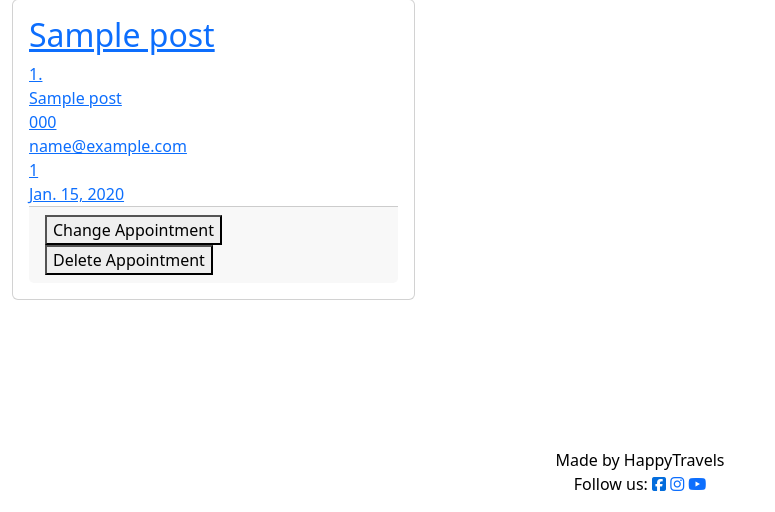
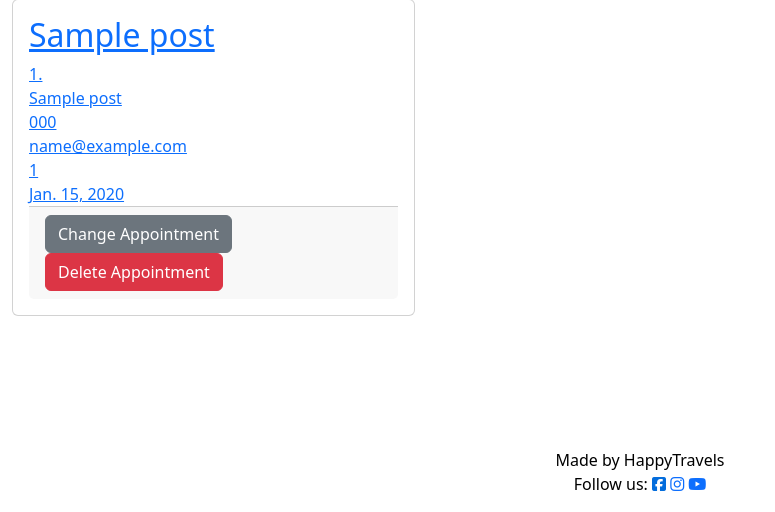
Before and after one commit to d-lynch95/Portfolio-Project4, a Django app: page /posts/ in a window 1280 px wide. Shown: the part 288-800 px from the top of the page, without its empty margins (0-775 px from the left). Run offline with Django 3.2, Linux system fonts and the light colour scheme; a user stored in the database is signed in; tables that the repository leaves empty hold one stand-in row (values such as "Sample post"); some libraries are stand-ins or nearby versions.

Commit message:
addd styling to change and delete appointment buttons on posts.html

```diff
--- a/booking/templates/posts.html
+++ b/booking/templates/posts.html
@@ -26,10 +26,10 @@
                             </a>
                             <div class="card-footer">
                                 <a href="{% url 'edit' slug=post.slug %}">
-                                    <button>Change Appointment</button>
+                                    <button class="btn btn-secondary">Change Appointment</button>
                                 </a>
                                 <a href="{% url 'delete' slug=post.slug %}">
-                                    <button>Delete Appointment</button>
+                                    <button class="btn btn-danger">Delete Appointment</button>
                                 </a>
                             </div>
                         </div>
```
